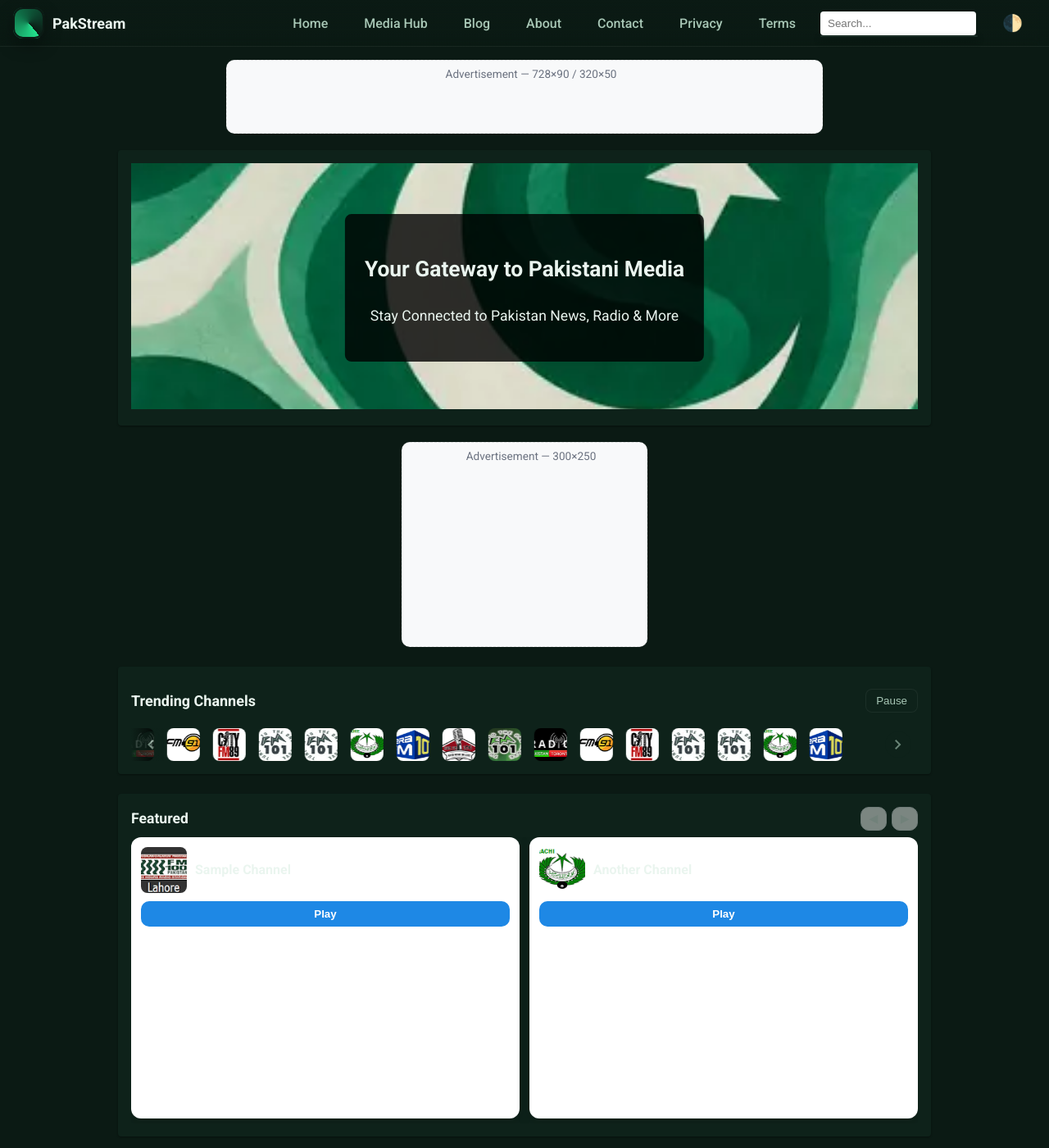
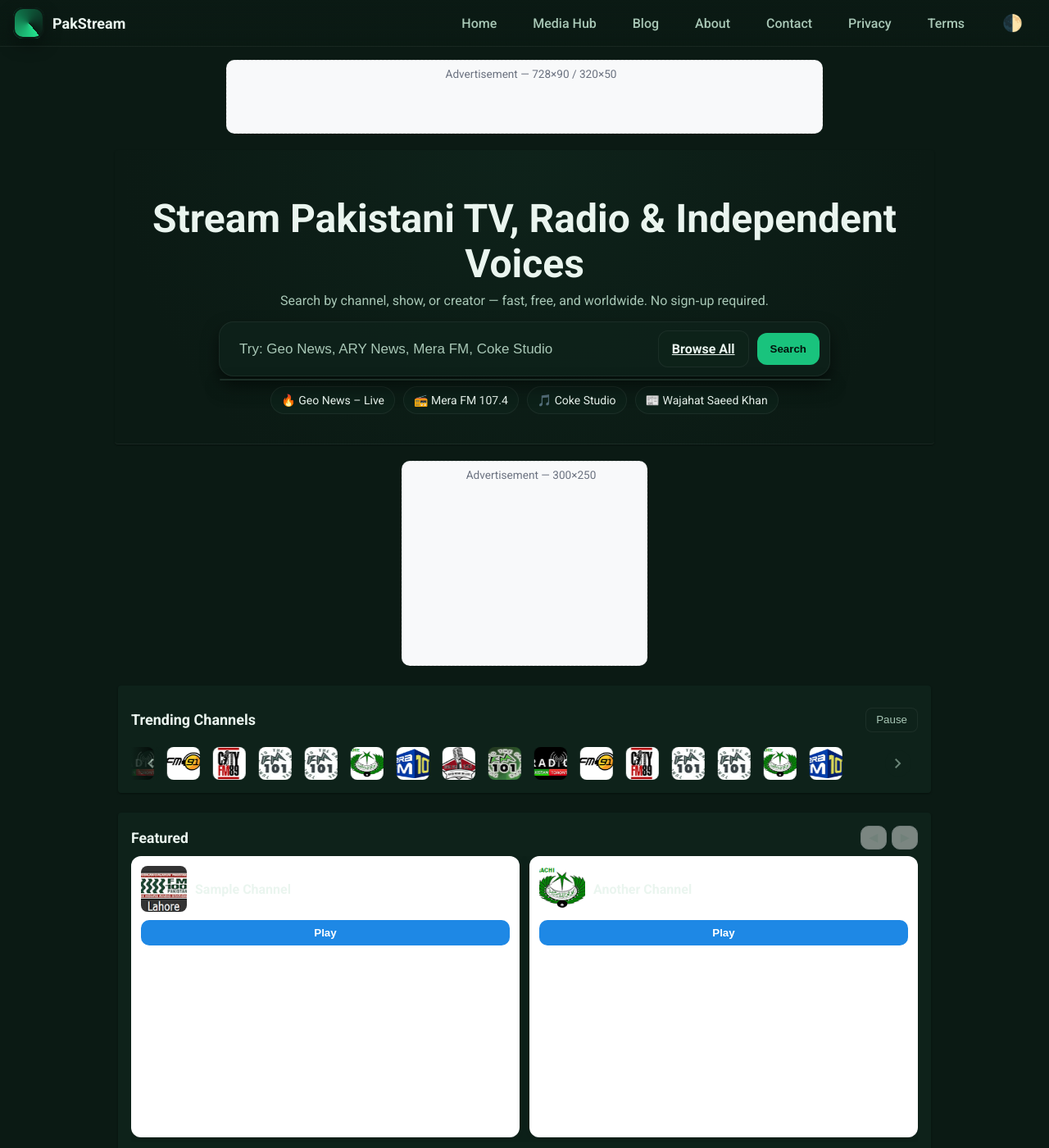
Before and after one commit to atifwaqar/pakstream, a Jekyll site: the page built from index.html, in a window 1280 px wide and 1400 px high. Shown: the whole window at 82% size. Built offline with Jekyll 4.4.1, drawn with Linux system fonts in a browser that asks for light colours; comment, search, counter and statistics services are not loaded; some of the changed text lies outside the part shown.

Commit message:
feat: revamp home search design

```diff
--- a/css/style.css
+++ b/css/style.css
@@ -1743,3 +1743,146 @@ footer.site-footer .copy {
     padding: 16px;
   }
 }
+
+/* Landing hero with search */
+.landing-hero {
+  padding: 56px 20px 36px;
+  text-align: center;
+  border-bottom: 1px solid var(--outline);
+  background: radial-gradient(circle at top, var(--surface), var(--background) 80%);
+}
+.landing-hero h1 {
+  font-size: 48px;
+  line-height: 1.15;
+  margin: 0;
+}
+.landing-hero p {
+  margin: 8px auto 16px;
+  color: var(--on-surface-variant);
+  max-width: 760px;
+}
+.search-xl {
+  margin: 16px auto 0;
+  display: flex;
+  gap: 10px;
+  align-items: center;
+  background: color-mix(in srgb, var(--surface) 90%, transparent);
+  border: 1px solid var(--outline);
+  border-radius: 18px;
+  padding: 10px 12px;
+  box-shadow: var(--shadow-lg);
+  max-width: 720px;
+  position: relative;
+  transition: box-shadow .2s ease, border-color .2s ease;
+}
+.search-xl:focus-within {
+  border-color: var(--secondary);
+  box-shadow: 0 0 0 6px color-mix(in srgb, var(--secondary) 35%, transparent), var(--shadow-lg);
+}
+.search-xl input {
+  flex: 1;
+  border: 0;
+  outline: 0;
+  background: transparent;
+  color: var(--on-surface);
+  font-size: 17px;
+  padding: 12px;
+}
+.search-xl input::placeholder {
+  color: var(--on-surface-variant);
+}
+.search-xl:focus-within input::placeholder {
+  color: color-mix(in srgb, var(--on-surface) 85%, white);
+}
+.search-xl .search-results {
+  position: absolute;
+  top: 100%;
+  left: 0;
+  right: 0;
+  background: var(--surface);
+  border: 1px solid var(--outline);
+  border-radius: 12px;
+  margin-top: 4px;
+  box-shadow: var(--shadow-lg);
+  max-height: 240px;
+  overflow-y: auto;
+  z-index: 1000;
+}
+.search-xl .search-results a {
+  display: block;
+  padding: 8px 12px;
+  color: var(--on-surface);
+  text-decoration: none;
+}
+.search-xl .search-results a:hover {
+  background: color-mix(in srgb, var(--on-surface) 12%, transparent);
+}
+.btn {
+  appearance: none;
+  border: 0;
+  border-radius: 12px;
+  padding: 12px 16px;
+  font-weight: 700;
+  cursor: pointer;
+}
+.btn-primary {
+  background: var(--secondary);
+  color: var(--on-secondary);
+}
+.btn-ghost {
+  background: color-mix(in srgb, var(--surface) 94%, transparent);
+  color: var(--on-surface);
+  border: 1px solid var(--outline);
+}
+.suggest {
+  display: flex;
+  gap: 10px;
+  flex-wrap: wrap;
+  justify-content: center;
+  margin-top: 12px;
+}
+.chip {
+  border: 1px solid var(--outline);
+  background: color-mix(in srgb, var(--surface) 94%, transparent);
+  border-radius: 999px;
+  padding: 8px 12px;
+  font-size: 14px;
+}
+
+@media (max-width: 768px) {
+  .landing-hero {
+    padding: 36px 16px 24px;
+  }
+  .landing-hero h1 {
+    font-size: 32px;
+    line-height: 1.2;
+  }
+  .landing-hero p {
+    font-size: 14px;
+    max-width: 100%;
+  }
+  .search-xl {
+    max-width: 100%;
+    flex-direction: column;
+    align-items: stretch;
+    gap: 8px;
+    border-radius: 14px;
+    padding: 10px;
+  }
+  .search-xl input {
+    padding: 12px 10px;
+    font-size: 16px;
+  }
+  .search-xl .btn {
+    width: 100%;
+  }
+  .suggest {
+    justify-content: flex-start;
+    overflow-x: auto;
+    padding: 0 2px;
+    gap: 8px;
+  }
+  .suggest .chip {
+    white-space: nowrap;
+  }
+}
--- a/index.html
+++ b/index.html
@@ -87,27 +87,23 @@ window.__PAKSTREAM_FLAGS = Object.assign(window.__PAKSTREAM_FLAGS || {}, {
        data-ad-type="leaderboard"
        data-placeholder="Advertisement — 728×90 / 320×50"></div>
 
-  <!-- Hero section with image and tagline -->
-  <section class="hero-banner">
-    <picture>
-      <source
-        type="image/webp"
-        srcset="/images/pakistan-abstract-380.webp 380w, /images/pakistan-abstract-760.webp 760w"
-        sizes="(max-width: 420px) 80vw, 380px" />
-      <img
-        src="/images/pakistan-abstract-380.webp"
-        width="380"
-        height="380"
-        alt="Abstract Pakistan crescent and star"
-        decoding="async"
-        fetchpriority="high"
-        style="aspect-ratio: 1 / 1; object-fit: cover;" />
-    </picture>
-    <div class="hero-text">
-      <h2>Your Gateway to Pakistani Media</h2>
-      <p>Stay Connected to Pakistan News, Radio &amp; More</p>
-    </div>
-  </section>
+   <!-- Hero section with prominent search -->
+   <section class="landing-hero">
+     <h1>Stream Pakistani TV, Radio &amp; Independent Voices</h1>
+     <p>Search by channel, show, or creator — fast, free, and worldwide. No sign‑up required.</p>
+     <form id="search-form" class="search-xl" role="search" autocomplete="off">
+       <input id="search-input" type="search" placeholder="Try: Geo News, ARY News, Mera FM, Coke Studio" aria-label="Search" autocomplete="off">
+       <a class="btn btn-ghost" href="/media-hub.html">Browse All</a>
+       <button class="btn btn-primary" type="submit">Search</button>
+       <div id="search-results" class="search-results"></div>
+     </form>
+     <div class="suggest">
+       <span class="chip">🔥 Geo News – Live</span>
+       <span class="chip">📻 Mera FM 107.4</span>
+       <span class="chip">🎵 Coke Studio</span>
+       <span class="chip">📰 Wajahat Saeed Khan</span>
+     </div>
+   </section>
 
   <!-- Inline rectangle -->
   <div class="ad-slot"
@@ -265,14 +261,6 @@ window.__PAKSTREAM_FLAGS = Object.assign(window.__PAKSTREAM_FLAGS || {}, {
     <div class="ad-container">
       <!-- Google AdSense: Insert your ad code here -->
     </div>
-    <section class="mh-wrap" data-mh>
-      <div class="mh-row mh-search">
-        <label for="mh-q" class="visually-hidden">Search channels</label>
-        <input id="mh-q" data-mh-search-input type="search" placeholder="Search channels…">
-      </div>
-
-      <div class="mh-grid" data-mh-list></div>
-    </section>
 
     <!-- Footer -->
     <footer class="site-footer">
--- a/js/main.js
+++ b/js/main.js
@@ -37,21 +37,28 @@ document.addEventListener('DOMContentLoaded', function () {
     topBar.insertBefore(backBtn, btn.nextSibling);
   }
 
-  // Add top-bar search on all pages, including the media hub.
-  if (topBar) {
+  // Search form setup: use existing form if present, otherwise inject into top bar.
+  var searchForm = document.getElementById('search-form');
+  var input, results;
+
+  if (!searchForm && topBar) {
     var themeBtn = themeToggle;
     var logoTitle = document.querySelector('.logo-title');
-    var searchForm = document.createElement('form');
+    searchForm = document.createElement('form');
     searchForm.id = 'search-form';
     searchForm.className = 'search-form';
     searchForm.setAttribute('autocomplete', 'off');
-    var input = document.createElement('input');
+    input = document.createElement('input');
     input.type = 'search';
     input.id = 'search-input';
     input.placeholder = 'Search...';
     input.setAttribute('aria-label', 'Search');
     input.setAttribute('autocomplete', 'off');
     searchForm.appendChild(input);
+    results = document.createElement('div');
+    results.id = 'search-results';
+    results.className = 'search-results';
+    searchForm.appendChild(results);
 
     input.addEventListener('focus', function () {
       searchForm.classList.add('active');
@@ -63,11 +70,17 @@ document.addEventListener('DOMContentLoaded', function () {
       if (logoTitle) logoTitle.removeAttribute('hidden');
     });
 
-    var results = document.createElement('div');
-    results.id = 'search-results';
-    results.className = 'search-results';
-    searchForm.appendChild(results);
+    if (themeBtn) {
+      topBar.insertBefore(searchForm, themeBtn);
+    } else {
+      topBar.appendChild(searchForm);
+    }
+  } else if (searchForm) {
+    input = searchForm.querySelector('#search-input') || searchForm.querySelector('input[type="search"]');
+    results = searchForm.querySelector('#search-results') || searchForm.querySelector('.search-results');
+  }
 
+  if (searchForm && input && results) {
     var searchData = [];
     var loaded = false;
     function loadData() {
@@ -124,12 +137,6 @@ document.addEventListener('DOMContentLoaded', function () {
         results.innerHTML = '';
       }
     });
-
-    if (themeBtn) {
-      topBar.insertBefore(searchForm, themeBtn);
-    } else {
-      topBar.appendChild(searchForm);
-    }
   }
 
   if (themeToggle) {
```
